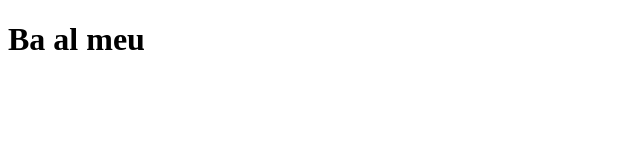
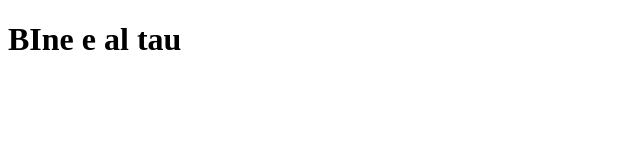
Before and after one commit to cristi-it/my_project, a plain HTML site: page index.html in a window 1280 px wide. Shown: the whole page, without its empty margins (0-640 px from the left). Drawn offline with Linux system fonts and the light colour scheme.

Commit message:
am sters

```diff
--- a/index.html
+++ b/index.html
@@ -8,7 +8,7 @@
 </head>
 <body>
     <div>
-        <h1> Ba al meu</h1>
+        <h1> BIne e al tau</h1>
     </div>
     <script src="./script.js"></script>
 </body>
```
